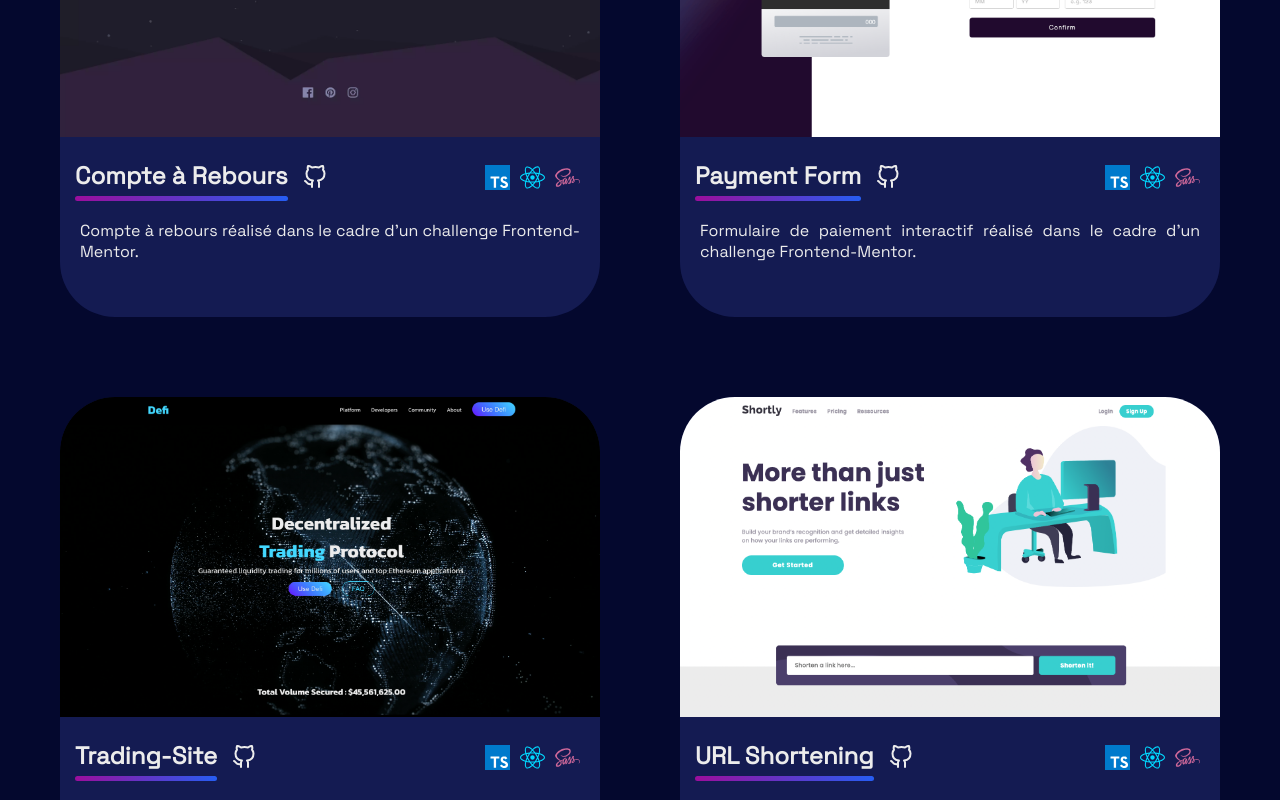
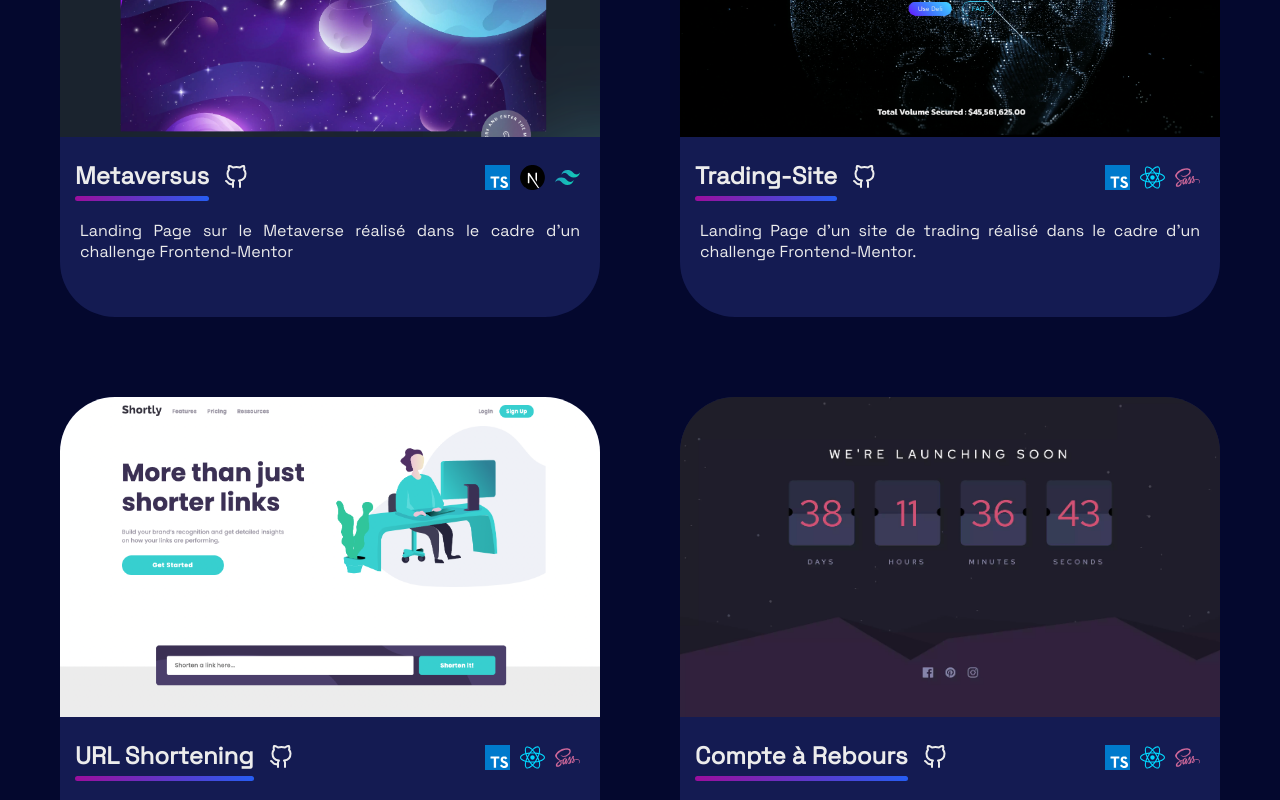
Before and after one commit to mena0018/Portfolio, a React (Create React App) app: page / in a window 1280 px wide. Shown: the part 2440-3240 px from the top of the page. Built offline with nearby package versions, Linux system fonts and the light colour scheme.

Commit message:
Ajout d'un nouveau projet à la liste de projets

```diff
--- a/src/constants/project.ts
+++ b/src/constants/project.ts
@@ -1,101 +1,103 @@
-import { ProjectType } from "../types/project";
+import { ProjectType } from '../types/project';
 
-import URLShortening from "../img/webp/projects/url-shortening.webp";
-import CountDown from "../img/webp/projects/countdown.webp";
-import TradingSite from "../img/webp/projects/trading-site.webp";
-import PaymentForm from "../img/webp/projects/payment-form.webp";
+import URLShortening from '../img/webp/projects/url-shortening.webp';
+import CountDown from '../img/webp/projects/countdown.webp';
+import TradingSite from '../img/webp/projects/trading-site.webp';
+import Metaversus from '../img/webp/projects/metaversus.webp';
 
-import typescript from "../img/icones/langages/typescript.svg";
-import react from "../img/icones/langages/react.svg";
-import sass from "../img/icones/langages/sass.svg";
+import typescript from '../img/icones/langages/typescript.svg';
+import react from '../img/icones/langages/react.svg';
+import next from '../img/icones/langages/next-js.svg';
+import sass from '../img/icones/langages/sass.svg';
+import tailwind from '../img/icones/langages/tailwindcss.svg';
 
 export const dataProjects: Record<string, ProjectType[]> = {
   FR: [
     {
-      title: "Compte à Rebours",
+      title: 'Metaversus',
+      description:
+        "Landing Page sur le Metaverse réalisé dans le cadre d'un challenge Frontend-Mentor",
+      img: Metaversus,
+      url: [
+        'https://github.com/mena0018/Next-Metaverse',
+        'https://next-metaverse-theta.vercel.app/',
+      ],
+      icons: [typescript, next, tailwind],
+    },
+    {
+      title: 'Trading-Site',
+      description:
+        "Landing Page d'un site de trading réalisé dans le cadre d'un challenge Frontend-Mentor.",
+      img: TradingSite,
+      url: [
+        'https://github.com/mena0018/Trading-Website',
+        'https://trading-website-five.vercel.app',
+      ],
+      icons: [typescript, react, sass],
+    },
+    {
+      title: 'URL Shortening',
+      description:
+        "Application de raccourcissement d'URL réalisé dans le cadre d'un challenge Frontend-Mentor.",
+      img: URLShortening,
+      url: [
+        'https://github.com/mena0018/URL-Shortening',
+        'https://url-shortening-virid.vercel.app/',
+      ],
+      icons: [typescript, react, sass],
+    },
+    {
+      title: 'Compte à Rebours',
       description:
         "Compte à rebours réalisé dans le cadre d'un challenge Frontend-Mentor.",
       img: CountDown,
       url: [
-        "https://github.com/mena0018/Launch-Countdown-timer",
-        "https://launch-countdown-time.netlify.app",
-      ],
-      icons: [typescript, react, sass],
-    },
-    {
-      title: "Payment Form",
-      description:
-        "Formulaire de paiement interactif réalisé dans le cadre d'un challenge Frontend-Mentor.",
-      img: PaymentForm,
-      url: [
-        "https://github.com/mena0018/CreditCard",
-        "https://credit-card-theta.vercel.app/",
-      ],
-      icons: [typescript, react, sass],
-    },
-    {
-      title: "Trading-Site",
-      description:
-        "Landing Page d'un site de trading réalisé dans le cadre d'un challenge Frontend-Mentor.",
-      img: TradingSite,
-      url: [
-        "https://github.com/mena0018/Trading-Website",
-        "https://trading-website-five.vercel.app",
-      ],
-      icons: [typescript, react, sass],
-    },
-    {
-      title: "URL Shortening",
-      description:
-        "Application de raccourcissement d'URL réalisé dans le cadre d'un challenge Frontend-Mentor.",
-      img: URLShortening,
-      url: [
-        "https://github.com/mena0018/URL-Shortening",
-        "https://url-shortening-virid.vercel.app/",
+        'https://github.com/mena0018/Launch-Countdown-timer',
+        'https://launch-countdown-time.netlify.app',
       ],
       icons: [typescript, react, sass],
     },
   ],
   EN: [
     {
-      title: "CountDown-Timer",
-      description: "Countdown challenge proposed by Frontend Mentor.",
-      img: CountDown,
+      title: 'Metaversus',
+      description:
+        'Frontend Mentor challenge focus on a Metaverse Landing Page.',
+      img: Metaversus,
       url: [
-        "https://github.com/mena0018/Launch-Countdown-timer",
-        "https://launch-countdown-time.netlify.app",
+        'https://github.com/mena0018/Next-Metaverse',
+        'https://next-metaverse-theta.vercel.app/',
+      ],
+      icons: [typescript, next, tailwind],
+    },
+    {
+      title: 'Trading-Site',
+      description: 'Landing Page challenge proposed by Frontend-Mentor.',
+      img: TradingSite,
+      url: [
+        'https://github.com/mena0018/Trading-Website',
+        'https://trading-website-five.vercel.app/',
       ],
       icons: [typescript, react, sass],
     },
     {
-      title: "Payment Form",
+      title: 'URL Shortening',
       description:
-        "Front-end Mentor Challenge focused on an Interactive payment form.",
-      img: PaymentForm,
+        'Frontend Mentor challenge focus on the integration of a shortened URLs with the shrtcode API.',
+      img: URLShortening,
       url: [
-        "https://github.com/mena0018/CreditCard",
-        "https://credit-card-theta.vercel.app/",
+        'https://github.com/mena0018/URL-Shortening',
+        'https://url-shortening-virid.vercel.app/',
       ],
       icons: [typescript, react, sass],
     },
     {
-      title: "Trading-Site",
-      description: "Landing Page challenge proposed by Frontend-Mentor.",
-      img: TradingSite,
+      title: 'CountDown-Timer',
+      description: 'Countdown challenge proposed by Frontend Mentor.',
+      img: CountDown,
       url: [
-        "https://github.com/mena0018/Trading-Website",
-        "https://trading-website-five.vercel.app/",
-      ],
-      icons: [typescript, react, sass],
-    },
-    {
-      title: "URL Shortening",
-      description:
-        "Frontend Mentor challenge focus on the integration of a shortened URLs with the shrtcode API.",
-      img: URLShortening,
-      url: [
-        "https://github.com/mena0018/URL-Shortening",
-        "https://url-shortening-virid.vercel.app/",
+        'https://github.com/mena0018/Launch-Countdown-timer',
+        'https://launch-countdown-time.netlify.app',
       ],
       icons: [typescript, react, sass],
     },
```
Also changed, not shown: src/img/icones/langages/next-js.svg (added), src/img/webp/projects/metaversus.webp (added).
